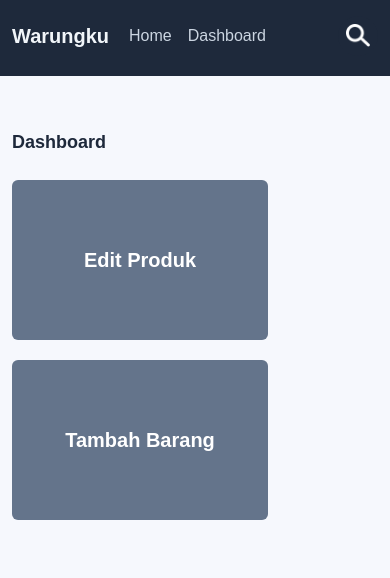
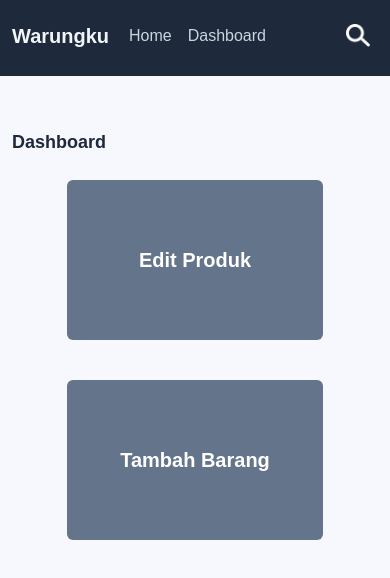
Before and after one commit to mikamada/catalog_product, a React (Create React App) app: page /dashboard in a window 390 px wide. Shown: the top 578 px of the page. Built offline with nearby package versions, Linux system fonts and the light colour scheme.

Commit message:
fix: responsive dashboard

```diff
--- a/src/pages/Dashboard.jsx
+++ b/src/pages/Dashboard.jsx
@@ -7,10 +7,10 @@
 		<>
 			<Header />
 			<div className="container m-auto mobile:px-3">
-				<div className="text-slate-800 font-semibold text-lg mb-6 mt-12">
+				<div className="text-slate-800 font-semibold text-lg mb-6 mt-12 ">
 					Dashboard
 				</div>
-				<div className="flex flex-wrap justify-between">
+				<div className="flex flex-wrap gap-5 mobile:justify-center">
 					<Link to={'/dashboard/edit-product'}>
 						<div className="w-64 h-40 bg-slate-500 flex items-center justify-center cursor-pointer menu-box rounded-md mb-5">
 							<div className="text-white font-semibold text-xl  ">
```
